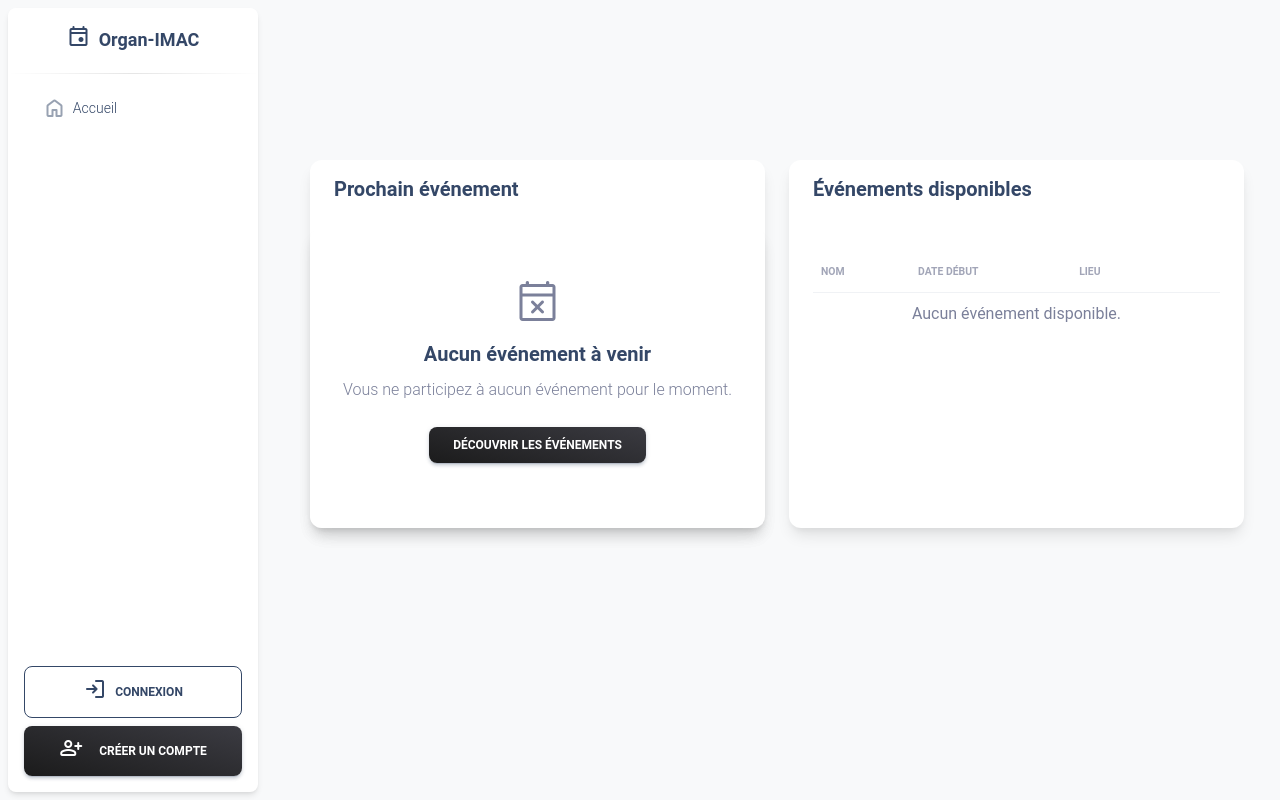
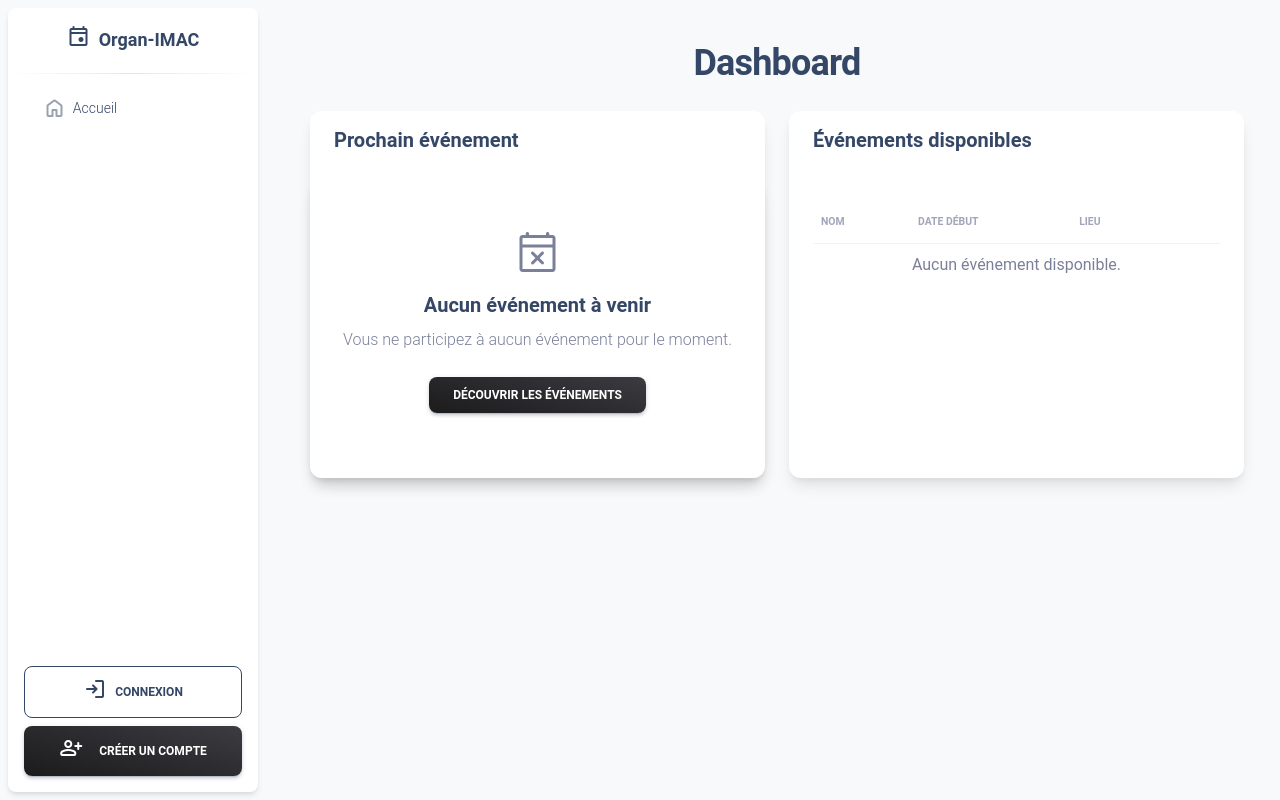
Before and after one commit to NilsMT/imac-wk-prog-web, a Flask app: template app/templates/pages/dashboard.html in a window 1280 px wide. Run offline with Flask 3, Linux system fonts and the light colour scheme; the template is opened without the code that fills it, so the values that code supplies are empty; some libraries are stand-ins or nearby versions.

Commit message:
Titles fix

```diff
--- a/app/templates/pages/admin.html
+++ b/app/templates/pages/admin.html
@@ -1,8 +1,8 @@
 {% extends "base.html" %} {% block title %}Admin - Organ-IMAC{% endblock %} {%
 block content %}
-<h1 class="mb-4">Administration</h1>
 <div class="container-fluid h-100">
-  <div class="mt-5">
+  <h1 class="h2 text-center mb-4 mt-3">Administration</h1>
+  <div class="mt-1">
     <div class="card">
       <div class="table-responsive">
         <table class="table align-items-center mb-0" id="data-table">
--- a/app/templates/pages/createEvent.html
+++ b/app/templates/pages/createEvent.html
@@ -7,7 +7,7 @@ endblock %} {% block content %}
     <div class="col-lg-8 col-md-10">
       <div class="card shadow-lg">
         <div class="card-header bg-transparent pt-4 px-4 pb-0">
-          <h1 class="text-dark mb-0">Créer un nouvel événement</h1>
+          <h1 class="text-dark h2 mb-0">Créer un nouvel événement</h1>
         </div>
 
         <div class="card-body px-4 pb-4 pt-2">
--- a/app/templates/pages/dashboard.html
+++ b/app/templates/pages/dashboard.html
@@ -1,5 +1,8 @@
-{% extends "base.html" %} {% block title %}Tableau de bord - Organ-IMAC{% endblock %} {% block content %}
-<div class="container-fluid vh-80 d-flex align-items-center justify-content-center">
+{% extends "base.html" %} {% block title %}Tableau de bord - Organ-IMAC{%
+endblock %} {% block content %}
+<div class="container-fluid vh-80">
+  <h1 class="h2 text-center mb-4 mt-3">Dashboard</h1>
+  <div class="d-flex align-items-center justify-content-center">
     <div class="row w-100 g-4">
       {% if error %}
       <div class="col-12">
@@ -27,3 +30,4 @@
     </div>
   </div>
   {% endblock %}
+</div>
--- a/app/templates/pages/profile.html
+++ b/app/templates/pages/profile.html
@@ -3,6 +3,7 @@ endblock %} {% block content %}
 <div
   class="container-fluid vh-80 row d-flex align-items-center justify-content-center"
 >
+  <h1 class="h2 text-center mb-4 mt-3">Profil</h1>
   <div class="col-lg-6 col-md-10">
     <div class="formUpdateProfile shadow-lg rounded-3">
       <div class="card-header bg-transparent pt-4 px-4 pb-0">
```
Lines whose indentation alone changed are shown as unchanged.
